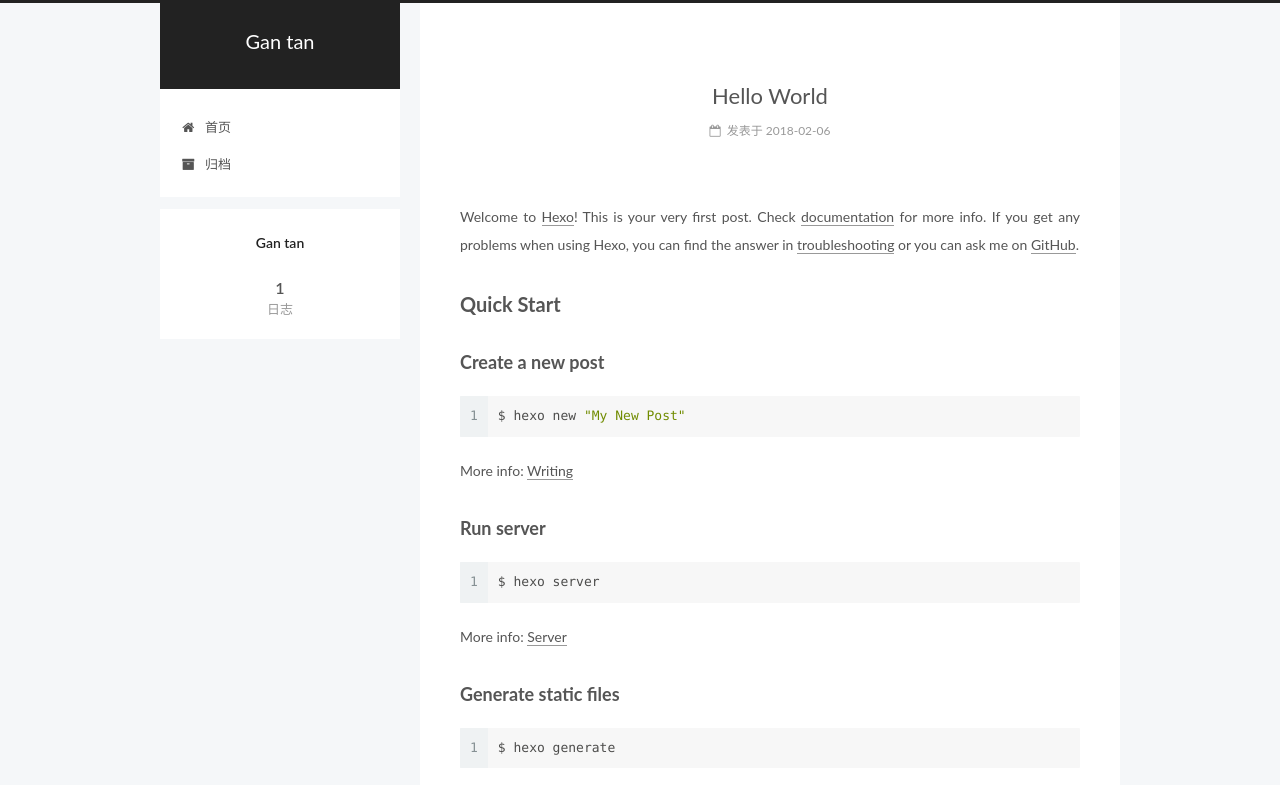
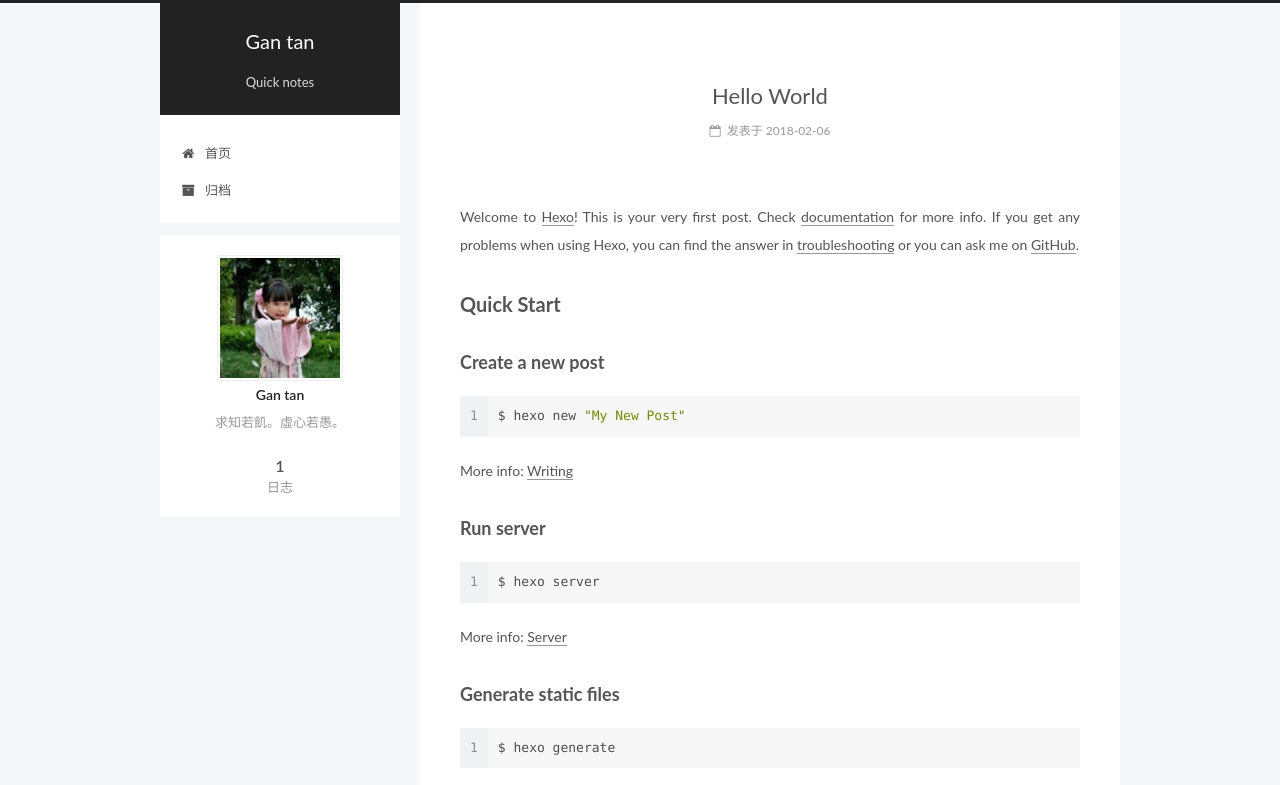
Before and after one commit to gantan/gantan.github.io, a plain HTML site: page index.html in a window 1280 px wide. Shown: the top 785 px of the page. Drawn offline with Linux system fonts and the light colour scheme.

Commit message:
Site updated: 2018-02-06 17:24:37

```diff
--- a/index.html
+++ b/index.html
@@ -103,13 +103,16 @@
   <meta name="keywords" content="Hexo, NexT" />
 
 
+<meta name="description" content="求知若飢。虛心若愚。">
 <meta property="og:type" content="website">
 <meta property="og:title" content="Gan tan">
 <meta property="og:url" content="http://yoursite.com/index.html">
 <meta property="og:site_name" content="Gan tan">
+<meta property="og:description" content="求知若飢。虛心若愚。">
 <meta property="og:locale" content="zh-CN">
 <meta name="twitter:card" content="summary">
 <meta name="twitter:title" content="Gan tan">
+<meta name="twitter:description" content="求知若飢。虛心若愚。">
 
 
 
@@ -189,7 +192,7 @@
       </a>
     </div>
 
-        <p class="site-subtitle"></p>
+        <p class="site-subtitle">Quick notes</p>
 
   </div>
 
@@ -266,7 +269,7 @@
     <span hidden itemprop="author" itemscope itemtype="http://schema.org/Person">
       <meta itemprop="name" content="Gan tan">
       <meta itemprop="description" content="">
-      <meta itemprop="image" content="/images/avatar.gif">
+      <meta itemprop="image" content="/./images/webwxgeticon.jpg">
     </span>
 
     <span hidden itemprop="publisher" itemscope itemtype="http://schema.org/Organization">
@@ -407,8 +410,12 @@
         <div class="site-overview">
           <div class="site-author motion-element" itemprop="author" itemscope itemtype="http://schema.org/Person">
 
+              <img class="site-author-image" itemprop="image"
+                src="/./images/webwxgeticon.jpg"
+                alt="Gan tan" />
+
               <p class="site-author-name" itemprop="name">Gan tan</p>
-              <p class="site-description motion-element" itemprop="description"></p>
+              <p class="site-description motion-element" itemprop="description">求知若飢。虛心若愚。</p>
           </div>
 
 
```
Also changed, not shown: 2018/02/06/hello-world/index.html (+7 -3 lines), archives/2018/02/index.html (+9 -2 lines), archives/2018/index.html (+9 -2 lines), archives/index.html (+9 -2 lines), images/webwxgeticon.jpg (added).
